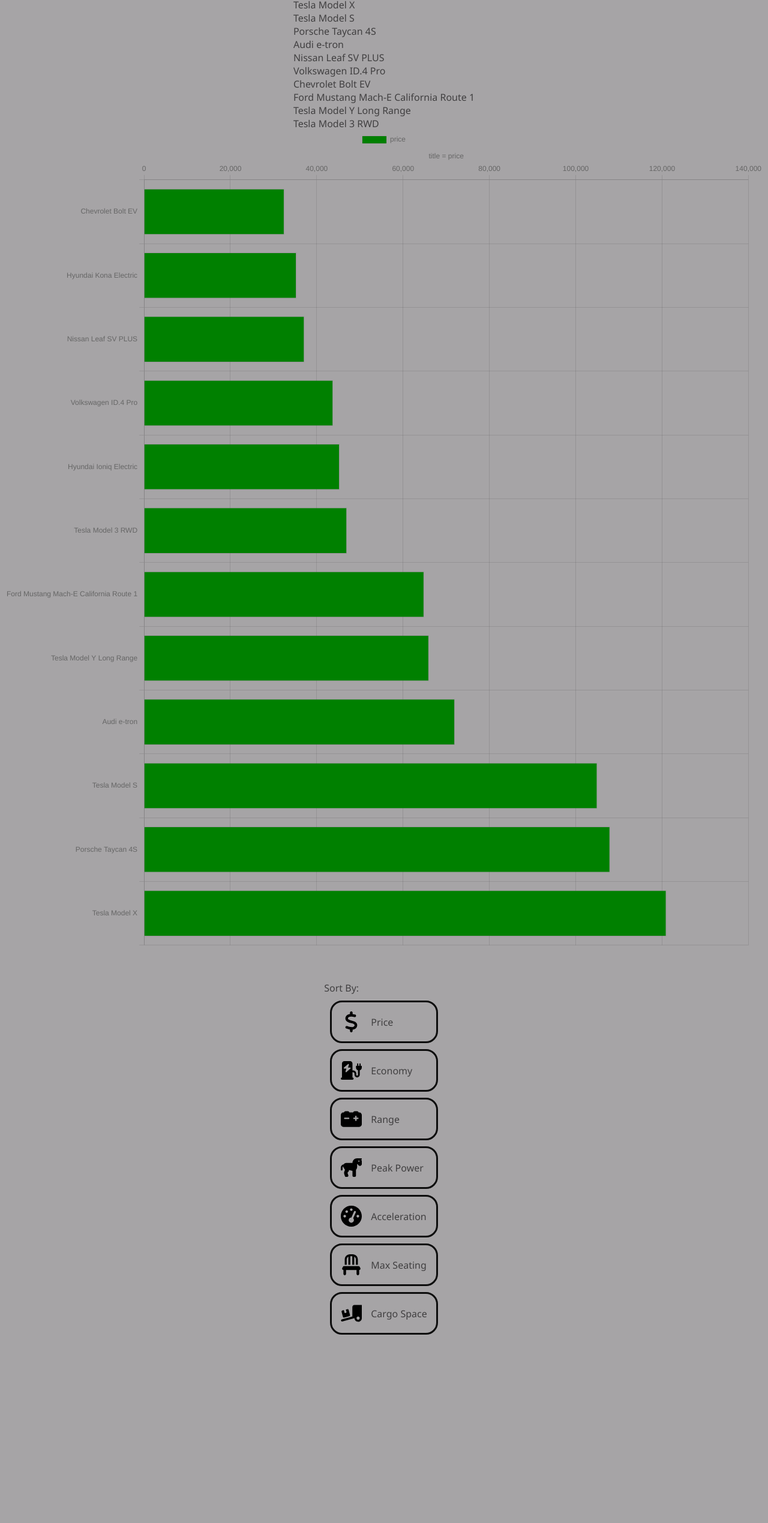
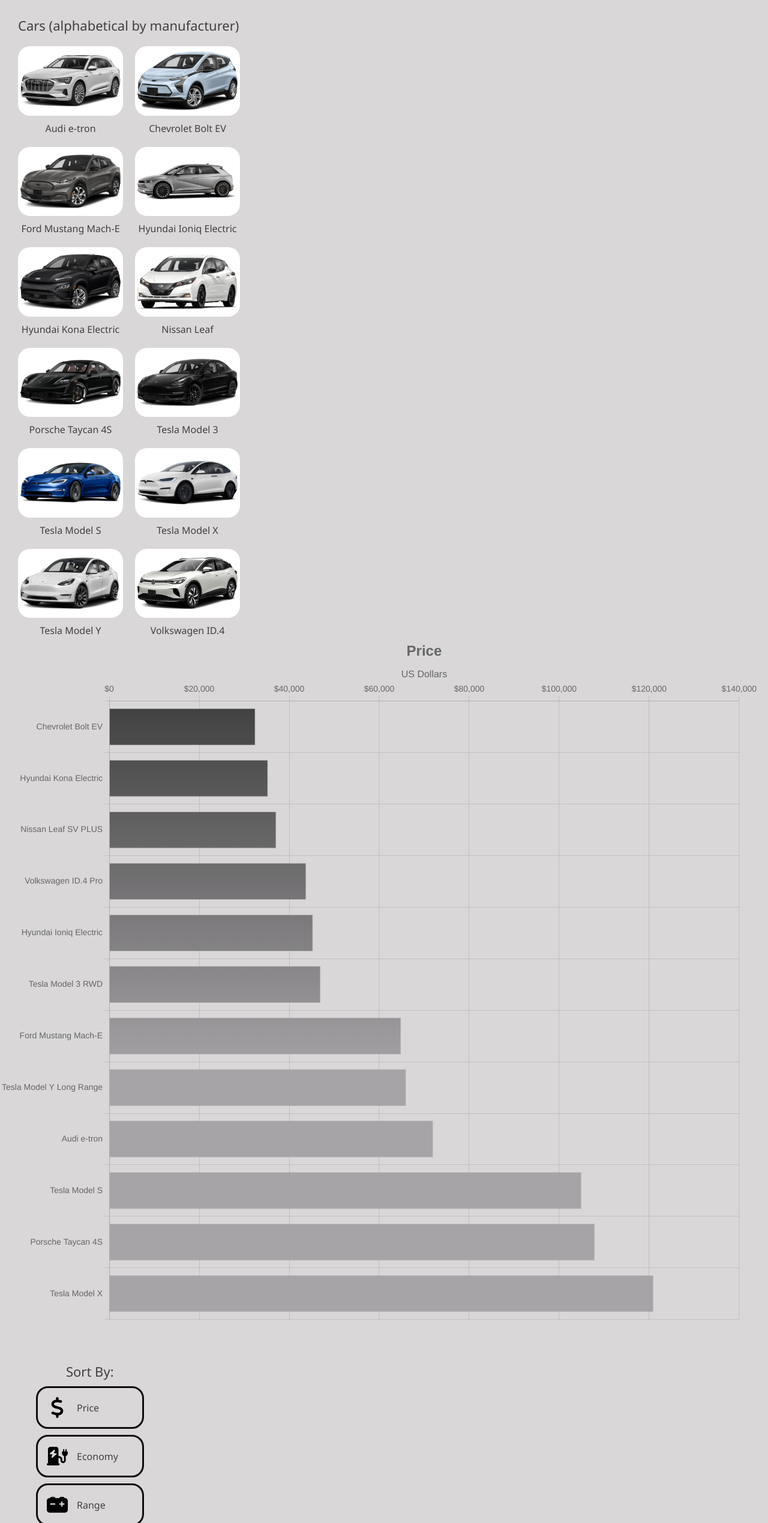
Before and after one commit to jason330/2021-Best-selling-EVs, a website built with webpack: page index.html in a window 1280 px wide. Shown: the part 91-2630 px from the top of the page at 60% size. Before the commit the page ends 2326 px from the top, so only its background shows below. Built offline with nearby package versions, Linux system fonts and the light colour scheme.

Commit message:
Complete graph gradient

```diff
--- a/index.html
+++ b/index.html
@@ -14,70 +14,135 @@
   </head>
 
   <body>
-    <header>Best-Selling Electric Vehicles of 2021</header>
+    <header>Best-Selling Electric Vehicles of 2021
 
-    <nav>
-        <a href="https://github.com/jason330">GitHub</a>
-    </nav>
+      <nav>
+          <a href="https://github.com/jason330" target="_blank">
+            <img id="github" src="assets/github.svg" alt="GitHub">
+          </a>
+
+      </nav>
+
+    </header>
+
 
     <!-- <h1>Car Search</h1> -->
 
     <main>
 
-        <section>
-            <h2>Cars</h2>
-                <ul id="cars">
+        <section id="carsSection">
+            <h1>Cars (alphabetical by manufacturer)</h1>
+                <ul id="carsList">
+                  <li>
+                    <img src="assets/carImages/e-tron.jpeg" alt="Audi e-tron">
+                    <h2>Audi e-tron</h2>
+                  </li>
+
+                  <li>
+                    <img src="assets/carImages/BoltEV.jpeg" alt="Chevy Bolt EV">
+                    <h2>Chevrolet Bolt EV</h2>
+                  </li>
+
+                  <li>
+                    <img src="assets/carImages/mustang.jpeg" alt="Ford Mustang Mach-E">
+                    <h2>Ford Mustang Mach-E</h2>
+                  </li>
+
+                  <li>
+                    <img src="assets/carImages/ioniq.jpeg" alt="Hyundai Ioniq Electric">
+                    <h2>Hyundai Ioniq Electric</h2>
+                  </li>
+
+                  <li>
+                    <img src="assets/carImages/kona.jpeg" alt="Hyundai Kona Electric">
+                    <h2>Hyundai Kona Electric</h2>
+                  </li>
+
+                  <li>
+                    <img src="assets/carImages/leaf.jpeg" alt="Nissan Leaf">
+                    <h2>Nissan Leaf</h2>
+                  </li>
+
+                  <li>
+                    <img src="assets/carImages/taycan4S.jpeg" alt="Porsche Taycan 4S">
+                    <h2>Porsche Taycan 4S</h2>
+                  </li>
+
+                  <li>
+                    <img src="assets/carImages/Model3.jpeg" alt="Tesla Model 3">
+                    <h2>Tesla Model 3</h2>
+                  </li>
+
+                  <li>
+                    <img src="assets/carImages/modelS.jpeg" alt="Tesla Model S">
+                    <h2>Tesla Model S</h2>
+                  </li>
+
+                  <li>
+                    <img src="assets/carImages/modelX.jpeg" alt="Tesla Model X">
+                    <h2>Tesla Model X</h2>
+                  </li>
+
+                  <li>
+                    <img src="assets/carImages/ModelY.jpeg" alt="Tesla Model Y">
+                    <h2>Tesla Model Y</h2>
+                  </li>
+
+                  <li>
+                    <img src="assets/carImages/ID4.jpeg" alt="Volkswagen ID.4">
+                    <h2>Volkswagen ID.4</h2>
+                  </li>
 
                 </ul>
 
         </section>
 
 
-        <section>
+        <section id="">
             <!-- <h2>Results</h2> -->
             <div>
-              <canvas id="carChart" width="600" height="650"></canvas>
+              <canvas id="carChart" width="825" height="750"></canvas>
 
             </div>
         </section>
 
 
-        <section id="buttons">
-            <h2>Sort By:</h2>
+        <section id="buttonsSection">
+            <h1>Sort By:</h1>
               <ul id="specifications">
-                <li class="price">
-                  <img class="price" src="assets/categoryImages/price.svg" alt="dollar sign">
-                  <h1 class="price">Price</h1>
+                <li class="Price">
+                  <img class="Price" src="assets/categoryImages/price.svg" alt="dollar sign">
+                  <h2 class="Price">Price</h2>
                 </li>
 
                 <li class="economy_combined">
                   <img class="economy_combined" src="assets/categoryImages/economy.svg" alt="car battery">
-                  <h1 class="economy_combined">Economy</h1>
+                  <h2 class="economy_combined">Economy</h2>
                 </li>
 
                 <li class="range">
                   <img class="range" src="assets/categoryImages/range.svg" alt="EV charging station">
-                  <h1 class="range">Range</h1>
+                  <h2 class="range">Range</h2>
                 </li>
 
                 <li class="peak_power">
                   <img class="peak_power" src="assets/categoryImages/horse-solid.svg" alt="horse">
-                  <h1 class="peak_power">Peak Power</h1>
+                  <h2 class="peak_power">Peak Power</h2>
                 </li>
 
                 <li class="acceleration">
                   <img class="acceleration" src="assets/categoryImages/accel-gauge.svg" alt="speedometer">
-                  <h1 class="acceleration">Acceleration</h1>
+                  <h2 class="acceleration">Acceleration</h2>
                 </li>
 
                 <li class="max_Seating">
                   <img class="max_Seating" src="assets/categoryImages/seat.svg" alt="chair">
-                  <h1 class="max_Seating">Max Seating</h1>
+                  <h2 class="max_Seating">Max Seating</h2>
                 </li>
 
                 <li class="Cargo">
                   <img class="Cargo" src="assets/categoryImages/cargo.svg" alt="cargo truck">
-                  <h1 class="Cargo">Cargo Space</h1>
+                  <h2 class="Cargo">Cargo Space</h2>
                 </li>
 
               </ul>
--- a/src/carChart.js
+++ b/src/carChart.js
@@ -135,7 +135,7 @@
 let cars = [
     {
         name: "Hyundai Ioniq Electric",
-        price: 45295,
+        "Price": 45295,
         economy_combined: 114,
         economy_detailed: "114/132/98",
         range: 303,
@@ -146,7 +146,7 @@
     },
     {
         name: "Hyundai Kona Electric",
-        price: 35295,
+        "Price": 35295,
         economy_combined: 120,
         economy_detailed: "120/132/108",
         range: 258,
@@ -157,7 +157,7 @@
     },
     {
         name: "Tesla Model X",
-        price: 120990,
+        "Price": 120990,
         economy_combined: 105,
         economy_detailed: "105/109/101",
         range: 347,
@@ -168,7 +168,7 @@
     },
     {
         name: "Tesla Model S",
-        price: 104990,
+        "Price": 104990,
         economy_combined: 117,
         economy_detailed: "117/121/112",
         range: 405,
@@ -179,7 +179,7 @@
     },
     {
         name: "Porsche Taycan 4S",
-        price: 107950,
+        "Price": 107950,
         economy_combined: 79,
         economy_detailed: "79/76/84",
         range: 227,
@@ -190,7 +190,7 @@
     },
     {
         name: "Audi e-tron",
-        price: 71995,
+        "Price": 71995,
         economy_combined: 79,
         economy_detailed: "79/78/79",
         range: 226,
@@ -201,7 +201,7 @@
     },
     {
         name: "Nissan Leaf SV PLUS",
-        price: 37135,
+        "Price": 37135,
         economy_combined: 109,
         economy_detailed: "109/121/98",
         range: 215,
@@ -212,7 +212,7 @@
     },
     {
         name: "Volkswagen ID.4 Pro",
-        price: 43790,
+        "Price": 43790,
         economy_combined: 91,
         economy_detailed: "91/104/89",
         range: 275,
@@ -223,7 +223,7 @@
     },
     {
         name: "Chevrolet Bolt EV",
-        price: 32495,
+        "Price": 32495,
         economy_combined: 118,
         economy_detailed: "118/127/108",
         range: 259,
@@ -233,8 +233,8 @@
         Cargo : 16.6
     },
     {
-        name: "Ford Mustang Mach-E California Route 1",
-        price: 64875,
+        name: "Ford Mustang Mach-E",    //California Route 1
+        "Price": 64875,
         economy_combined: 100,
         economy_detailed: "100/105/93",
         range: 312,
@@ -245,7 +245,7 @@
     },
     {
         name: "Tesla Model Y Long Range",
-        price: 65990,
+        "Price": 65990,
         economy_combined: 122,
         economy_detailed: "122/127/117",
         range: 326,
@@ -256,7 +256,7 @@
     },
     {
         name: "Tesla Model 3 RWD",
-        price: 46990,
+        "Price": 46990,
         economy_combined: 132,
         economy_detailed: "132/138/126",
         range: 272,
@@ -267,32 +267,53 @@
     }
 ]
 
+const specToKey = {
+    "Price": "Price",
+    "Economy": "economy_combined",
+    "Range": "range",
+    "Peak Power": "peak_power",
+    "Acceleration (0-60 mph)": "acceleration",
+    "Max Seating": "max_Seating",
+    "Cargo Space": "Cargo"
+  }
+
+const specToUnits = {
+    "Price": "US Dollars",
+    economy_combined: "MPGe, combined city/highway",
+    range: "miles",
+    peak_power: "hp",
+    acceleration: "seconds",
+    max_Seating: "maximum seating capacity",
+    Cargo: "cu.-ft., with rear seats up"
+}
 // LEFT PANEL, ALL CARS
-let emptyCarsUlist = document.getElementById("cars")
+let emptyCarsUlist = document.getElementById("carsList")
 
-let carNamesArray = cars.map(carObj => carObj.name)
+// let carNamesArray = cars.map(carObj => carObj.name)
 
-carNamesArray.forEach(carName => {
-    let newCarItem = document.createElement("li")
-    emptyCarsUlist.append(newCarItem);
-    newCarItem.innerText = carName
-    // carNamesArray.push(car["name"])
-})
+// carNamesArray.forEach(carName => {
+//     let newCarItem = document.createElement("li")
+//     emptyCarsUlist.append(newCarItem);
+//     newCarItem.innerText = carName
+//     // carNamesArray.push(car["name"])
+// })
 
 
 // CAR CHART
-let selectedCategory = "price"
+let selectedCategory = "Price"
 let sortedCarObjArr
-if (selectedCategory === "price" || selectedCategory === "acceleration") {
+if (selectedCategory === "Price" || selectedCategory === "acceleration") {
     sortedCarObjArr = cars.sort((a,b) => a[selectedCategory] - b[selectedCategory]);
 } else {
     sortedCarObjArr = cars.sort((a,b) => b[selectedCategory] - a[selectedCategory]);
 }
-// debugger
+
 
 let sortedDataArr = sortedCarObjArr.map(carObj => carObj[selectedCategory])
 let sortedNamesArr = sortedCarObjArr.map(carObj => carObj.name)
-// debugger
+let axisUnit = specToUnits[selectedCategory]
+let updatedLabel = Object.keys(specToKey).find(key => specToKey[key] === selectedCategory)
+
 // Object.values(CARS).map(carSpecs => {
     //     // debugger
     //     return carSpecs[selectedCategory]
@@ -303,7 +324,12 @@
     // carChart.options.scales.y.reverse = false
     // }
 
-const ctx = 'carChart'
+const ctx = document.getElementById('carChart').getContext('2d');
+const gradient = ctx.createLinearGradient(5, 730, 5, 100)
+gradient.addColorStop(0, "#A6A4A6")
+gradient.addColorStop(1, "#403F40")
+// ctx.fillStyle = gradient
+
 let carChart = new Chart (ctx, {
     type: 'bar',
     data: {
@@ -311,7 +337,7 @@
         datasets: [{
             label: selectedCategory,    //`${Object.keys(cars[0])[1]}`
             data: sortedDataArr,
-            backgroundColor: ["green"],
+            backgroundColor: gradient,
             borderColor: ["rgba(0, 0, 0, 0.1)"],
             borderWidth: 1,
         }]
@@ -322,12 +348,50 @@
             x: {
                 title: {
                     display: true,
-                    text: `title = ${Object.keys(cars[0])[1]}`,
+                    text: axisUnit,
+                    font: {
+                        size: 16
+                    }
                 },
-                position: 'top'
+                position: 'top',
+                ticks: {
+                    font: {
+                        size: 14
+                    },
+                    callback: function(value, index, ticks) {
+                    return '$' + new Intl.NumberFormat().format(value);
+                }},
             },
             y: {
+                ticks: {
+                    font: {
+                        size: 14
+                    }
+                }
                 // reverse: reversed
+            }
+        },
+        plugins: {
+            title: {
+                display: true,
+                fullSize: false,
+                text: updatedLabel,
+                font: {
+                    size: 24
+                }
+            },
+            legend: {
+                display: false,
+                // labels: {
+                //     display: false
+                //     // textAlign: 'left',
+                //     // font: {
+                //     //     size: 20
+                //     // }
+                // },
+                // title: {
+                //     display: false
+                // }
             }
         }
         // grouped: true
@@ -352,25 +416,17 @@
 
 let emptySpecsUlist = document.getElementById("specifications")
 
-const specArr = [
-  "Price (USD)",
-  "Economy (MPGe, combined city/highway)",
-  "Range (miles)",
-  "Peak Power (hp)",
-  "Acceleration (0-60 mph)",
-  "Max Seating",
-  "Cargo Space (cu.-ft., with rear seats up)"
-]
 
-const specToKey = {
-  "Price (USD)": "price",
-  "Economy (MPGe, combined city/highway)": "economy_combined",
-  "Range (miles)": "range",
-  "Peak Power (hp)": "peak_power",
-  "Acceleration (0-60 mph)": "acceleration",
-  "Max Seating": "max_Seating",
-  "Cargo Space (cu.-ft., with rear seats up)": "Cargo"
-}
+// [
+//   "$ USD",
+//   "Economy (MPGe, combined city/highway)",
+//   "Range (miles)",
+//   "Peak Power (hp)",
+//   "Acceleration (0-60 mph)",
+//   "Max Seating",
+//   "Cargo Space (cu.-ft., with rear seats up)"
+// ]
+
 
 // specArr.forEach(spec => {
 //   let newSpecification = document.createElement("li")
@@ -385,9 +441,11 @@
 // }
 
 emptySpecsUlist.addEventListener("click", (clickEvent) => {
+
     selectedCategory = clickEvent.target.className
-    console.log(clickEvent, "clickevent")
-    if (selectedCategory === "price" || selectedCategory === "acceleration") {
+    document.querySelector(`.${selectedCategory}`).classList.add("selected")
+
+    if (selectedCategory === "Price" || selectedCategory === "acceleration") {
         sortedCarObjArr = cars.sort((a,b) => a[selectedCategory] - b[selectedCategory]);
     } else {
         sortedCarObjArr = cars.sort((a,b) => b[selectedCategory] - a[selectedCategory]);
@@ -396,18 +454,33 @@
     sortedDataArr = sortedCarObjArr.map(carObj => carObj[selectedCategory])
     sortedNamesArr = sortedCarObjArr.map(carObj => carObj.name)
 
-    let updatedLabel = Object.keys(specToKey).find(key => specToKey[key] === selectedCategory)
+    updatedLabel = Object.keys(specToKey).find(key => specToKey[key] === selectedCategory)
+
+    axisUnit = specToUnits[selectedCategory]
 
     carChart.data.labels = sortedNamesArr
     carChart.data.datasets = [{
         label: updatedLabel,    //`${Object.keys(cars[0])[1]}`
         data: sortedDataArr,
-        backgroundColor: ["green"],
+        backgroundColor: gradient,
         borderColor: ["rgba(0, 0, 0, 0.1)"],
         borderWidth: 1,
     }]
+    carChart.options.scales.x.title.text = axisUnit
+    carChart.options.plugins.title.text = updatedLabel
 
-    // debugger
+
+    if (selectedCategory === "Price") {
+        carChart.options.scales.x.ticks.callback = function(value, index, ticks) {
+            return '$' + new Intl.NumberFormat().format(value);
+        }
+    } else {
+        carChart.options.scales.x.ticks = {
+            font: {
+                size: 14
+            }
+        }
+    }
     // if (selectedCategory === "price" || selectedCategory === "acceleration") {
     //     carChart.options.scales.y.reverse = false
     // }
--- a/src/index.scss
+++ b/src/index.scss
@@ -1,7 +1,7 @@
 @import "./styles/reset.css";
 
 body {
-    background-color: #A6A4A6;
+    background-color: #D9D7D8;
     font-family: 'Noto Sans';
     color: #403F40;
 }
@@ -9,10 +9,29 @@
 header {
     display: flex;
     justify-content: center;
+    padding: 20px;
+    font-size: 32px;
 }
 
-h2 {
+#github {
+    width: 33px;
+    padding: 2px;
+    margin-right: 5px;
+    border: 3px solid transparent;
+    border-radius: 34px;
+}
 
+#github:hover {
+    // border: 3px solid #403F40;
+    opacity: 0.7;
+    box-shadow: 0 0 5px #737273;
+}
+
+h1 {
+    // display: flex;
+    // justify-content: center;
+    margin-left: 10px;
+    font-size: 22px;
 }
 
 nav {
@@ -24,20 +43,55 @@
 main {
     display: flex;
     flex-wrap: wrap;
-    justify-content: space-around;
+    // justify-content: space-around;
 }
 
-#buttons {
-    margin-top: 50px;
+#carsSection {
+    margin-top: 35px;
+    margin-left: 20px;
+}
+
+#carsList {
+    display: flex;
+    flex-wrap: wrap;
+    width: 33vw;
+
+}
+
+#carsList img {
     // display: flex;
+    height: auto;
+    width: 175px;
+    margin: 10px;
+    border-radius: 20px;
+}
+
+#carsList h2 {
+    justify-content: center;
+}
+
+#carsList li {
+    // display: flex;
+    margin-top: 10px;
+}
+ul {
+    list-style: none;
+    // flex-wrap: wrap;
+    // align-content: space-between;
+}
+
+#buttonsSection {
+    margin-top: 60px;
+    margin-left: 50px;
+    // display: flex;
+    // justify-content: center;
     // flex-direction: row;
     // flex-wrap: wrap;
 }
 
-ul {
-    list-style: none;
-    // flex-wrap: wrap;
-    // align-content: space-between;
+#buttonsSection h1 {
+    text-align: center;
+    margin-left: 0;
 }
 
 #specifications li {
@@ -50,7 +104,7 @@
 
 #specifications li:hover {
     cursor: pointer;
-    background-color: #D9D7D8;
+    background-color: #737273;
     // opacity: 50%;
 }
 
@@ -60,7 +114,7 @@
     margin-right: 15px;
 }
 
-h1 {
+h2 {
     display: flex;
     align-items: center;
     // justify-content: center;
```
Also changed, not shown: assets/carImages/BoltEV.jpeg (added), assets/carImages/ID4.jpeg (added), assets/carImages/Model3.jpeg (added), assets/carImages/ModelY.jpeg (added), assets/carImages/e-tron.jpeg (added), assets/carImages/leaf.jpeg (added), assets/carImages/mustang.jpeg (added), assets/github.svg (added), dist/main.css. Lines whose indentation alone changed are shown as unchanged.
